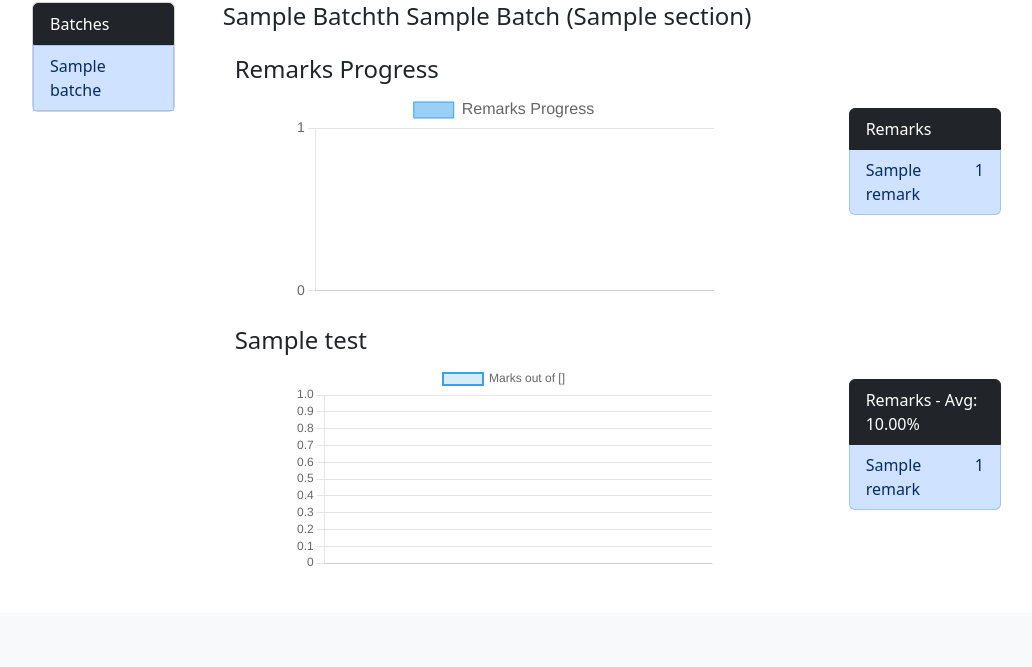
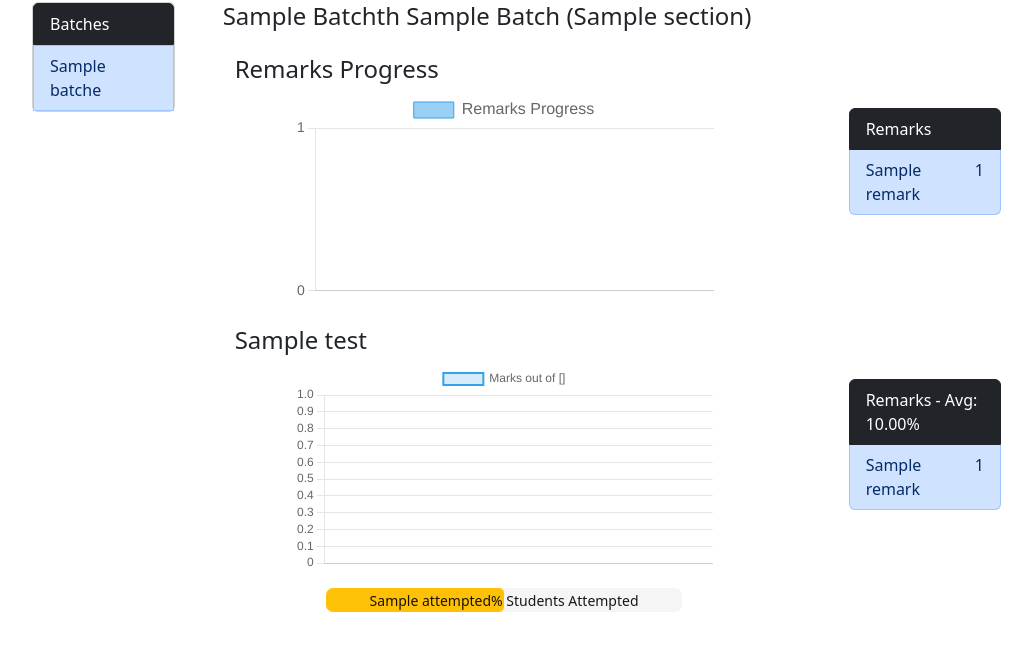
Before and after one commit to Nitinsha58/BasuSystem, a Django app: template center/templates/center/batchwise_report.html in a window 1280 px wide. Shown: the part 209-876 px from the top of the page, without its empty margins (80-1112 px from the left). Before the commit the page ends 775 px from the top, so only its background shows below. Run offline with Django 3.2, Linux system fonts and the light colour scheme; the template is opened without the code that fills it: most values are stand-ins (such as "Sample title", 1, 10 or a date in 2020); some libraries are stand-ins or nearby versions.

Commit message:
add student attempt progress

```diff
--- a/center/templates/center/batchwise_report.html
+++ b/center/templates/center/batchwise_report.html
@@ -3,7 +3,40 @@
 {% load static %}
 
 {% block dashboard %}
+<style>
+  .parent {
+    position: relative;
+    width: auto;
+    height: 24px;
+    background-color: whitesmoke;
+    margin: 15px 2rem;
+    border-radius: 7px;
+    overflow: hidden;
 
+    display: flex;
+    justify-content: center;
+    align-items: center;
+  }
+
+  .child {
+    position: absolute;
+    top: 0;
+    left: 0;
+    height: 100%;
+    width: 50%;
+    background-color: rgba(74, 212, 231, 0.161);
+    justify-content: center;
+    align-items: center;
+    border-radius: 0 5px 5px 0;
+  }
+
+  .progress_text {
+    position: absolute;
+    color: #000000e7;
+    font-size: 14px;
+    margin: 0;
+  }
+</style>
 
 <div class="mx-5 px-5">
     <div class="w-75 m-2 p-2 mb-4">
@@ -60,10 +93,16 @@
                 <div class="">
                   <p class="h4 fw-normal">{{test.test.name}}</p>
                 </div>
+
                 <div  class="g-3 d-flex justify-content-around">
-                  <canvas id="test_chart_{{forloop.counter}}" class="w-50 h-auto"></canvas>
+                  <div class="w-50 h-auto">
+                    <canvas id="test_chart_{{forloop.counter}}" class="w-100 h-auto"></canvas>
+                    <div class="parent ">
+                      <div class="child bg-warning" style="width: {{test.attempted}}%;"  ></div>
+                      <p class="progress_text">{{test.attempted}}% Students Attempted</p>
+                    </div>
+                  </div>
                   <div class="m-2 p-2" style="width: 20%">
-
                     <ul class="list-group">
                       <li class="list-group-item bg-dark text-white border-dark">Remarks - Avg: {{test.avg|floatformat:2}}%</li>
                       {% for remark, count in test.remarks.items %}
```
Also changed, not shown: center/views.py (+10 -1 lines).
